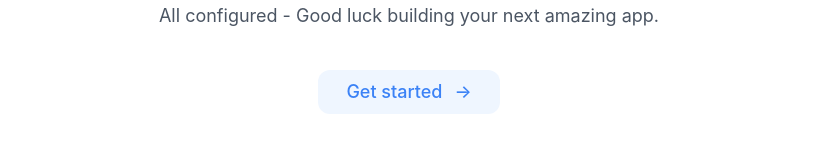
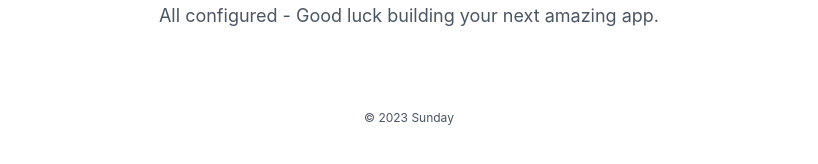
Before and after one commit to wahabzada/sunday, a Next.js app: page / in a window 1280 px wide. Shown: the part 162-326 px from the top of the page, without its empty margins (231-1049 px from the left). Built offline with nearby package versions, Linux system fonts and the light colour scheme.

Commit message:
cleaned up

```diff
--- a/pages/index.tsx
+++ b/pages/index.tsx
@@ -23,17 +23,6 @@ export default function Home() {
         <p className="mb-10 text-lg text-gray-600 sm:text-center">
           All configured - Good luck building your next amazing app.
         </p>
-
-        <div className="flex sm:justify-center">
-          <Button
-            label={"Get started"}
-            variant="contained"
-            type="info"
-            onClick={() => alert("Let's go!!!")}
-            size="large"
-            arrow
-          />
-        </div>
       </div>
     </SiteLayout>
   )
```
